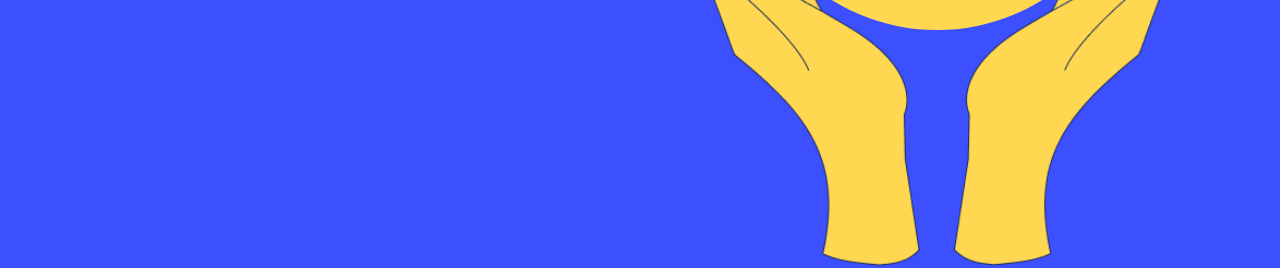
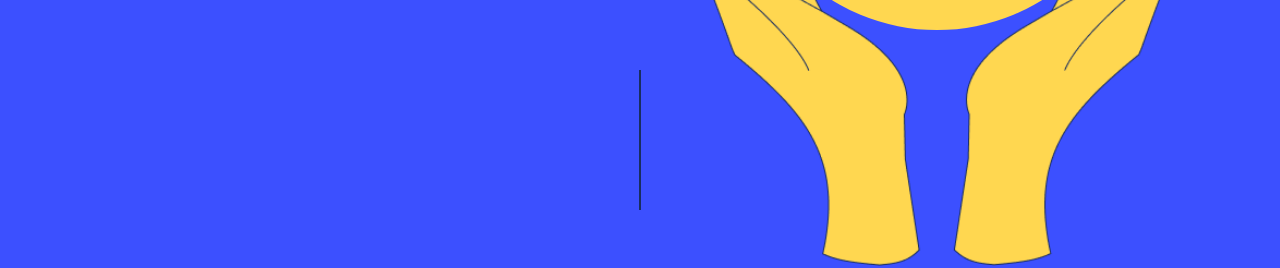
Before and after one commit to tehxueer29/Proj-Heartcode-Y2, a plain HTML site: page index.html in a window 1280 px wide. Shown: the part 504-772 px from the top of the page. Drawn offline with nearby package versions, Linux system fonts and the light colour scheme.

Commit message:
fix arrow

```diff
--- a/index.html
+++ b/index.html
@@ -26,8 +26,8 @@
 </head>
 
 <body>
-    <div class="bg-blue" id="top">
-        <div class="container text-libre text-white vh-100">
+    <div class="bg-blue vh-100" id="top">
+        <div class="container text-libre text-white">
 
             <div class="row p-3">
                 <div class="col-3"></div>
--- a/new.css
+++ b/new.css
@@ -186,6 +186,8 @@ h1 {
 }
 
 .position-arrow {
+    position: relative;
+    bottom: -5vh;
     height: 100px;
 }
 
```
